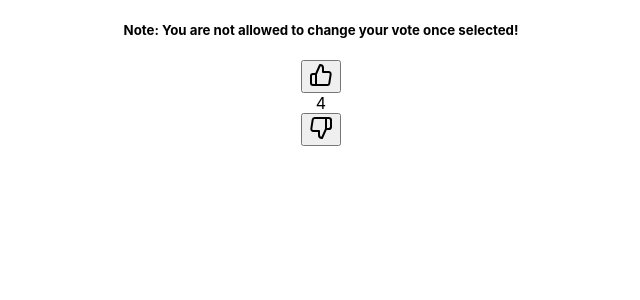
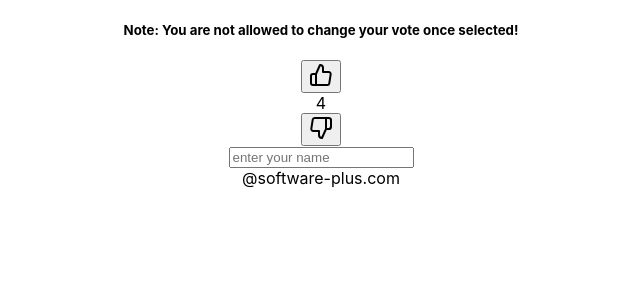
Before and after one commit to aximilli1212/simplify-mytests-rtl, a React (Create React App) app: page / in a window 1280 px wide. Shown: the top 300 px of the page, without its empty margins (319-959 px from the left). Built offline with nearby package versions, Linux system fonts and the light colour scheme.

Commit message:
Test for user email addition in employee email

```diff
--- a/src/App.js
+++ b/src/App.js
@@ -2,11 +2,13 @@
 // import Jumbotron from "./home/Jumbotron";
 import Table from "./home/Table";
 import Vote from "./pageActions/vote";
+import EmployeeEmail from "./pageActions/EmployeeEmail";
 
 function App() {
   return (
     <div className="App">
       <Vote totalGlobalLikes={4} />
+        <EmployeeEmail />
       {/*<Jumbotron />*/}
       {/*  <Table employees={[{id: 1, name:"alice", department: "Moon", title: "off"}]} />*/}
     </div>
--- /dev/null
+++ b/src/pageActions/EmployeeEmail.js
@@ -0,0 +1,27 @@
+import * as React from 'react'
+
+const EmployeeEmail = () => {
+  const [email, setEmail] = React.useState('')
+  const handleChange = event =>
+    setEmail(event.target.value.split(' ').join('.'))
+
+  return (
+    <div className="w-50 m-3">
+      <div className="input-group mb-3">
+        <input
+          type="text"
+          className="form-control"
+          placeholder="enter your name"
+          aria-label="enter your name"
+          onChange={handleChange}
+        />
+        <div className="input-group-append">
+          <span className="input-group-text">@software-plus.com</span>
+        </div>
+      </div>
+      {email ? <span>{`${email}@software-plus.com`}</span> : null}
+    </div>
+  )
+}
+
+export default EmployeeEmail
```
Also changed, not shown: 1 other file (tests, documents, lock files or other folders).
